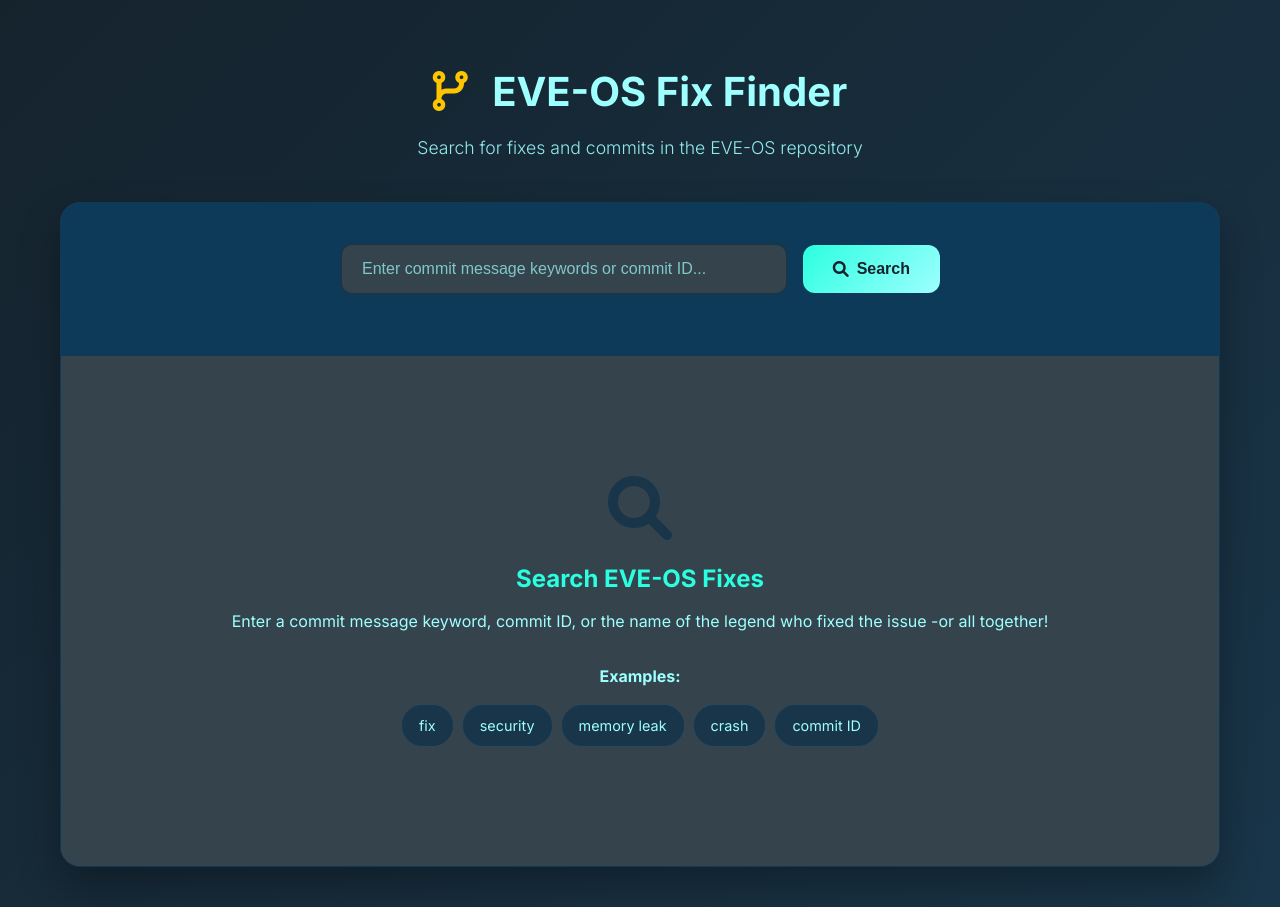
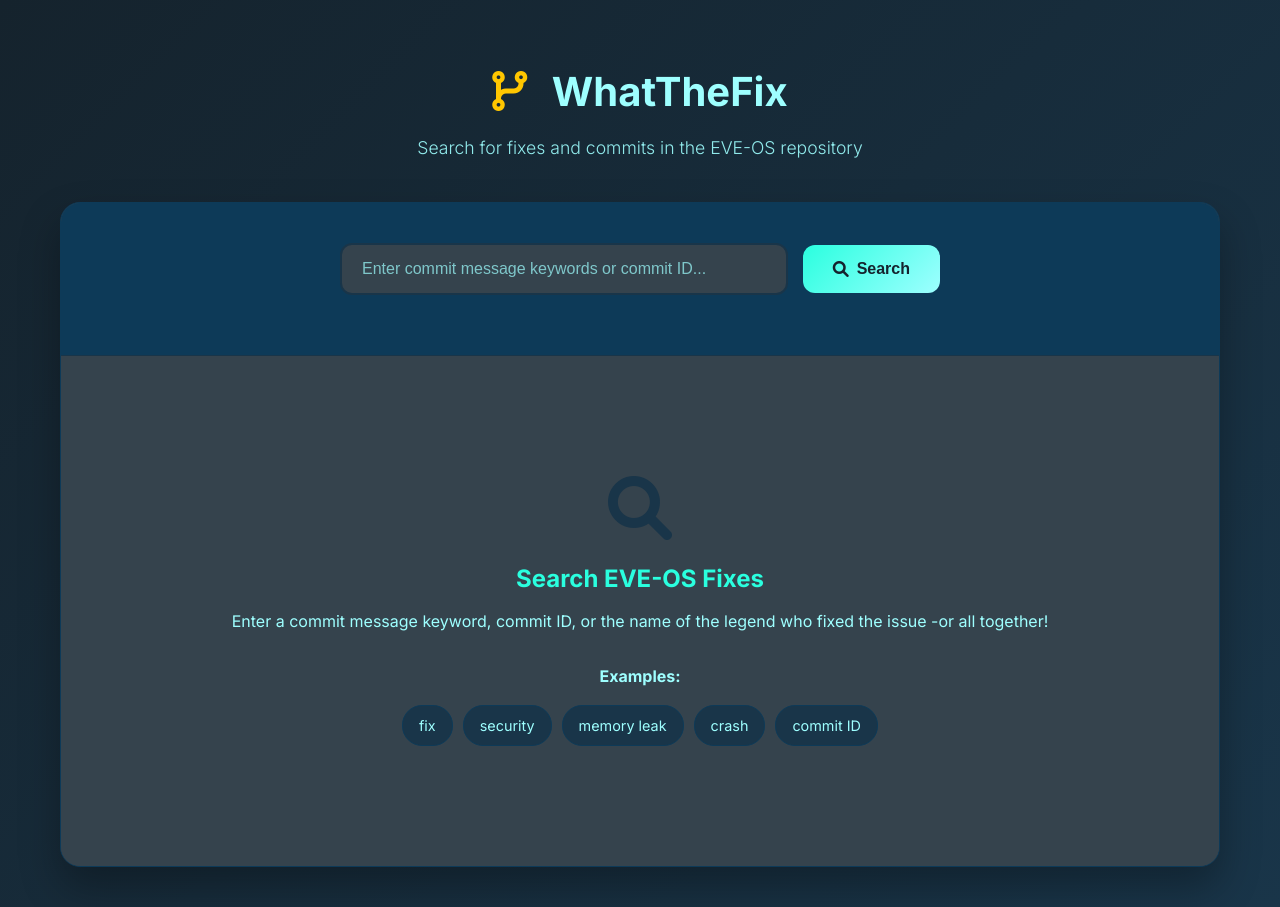
Before and after one commit to joao-zededa/whatthefix, a website: page public/index.html in a window 1280 px wide. Drawn offline with Linux system fonts and the light colour scheme; no server answers.

Commit message:
Update: name change

```diff
--- a/public/index.html
+++ b/public/index.html
@@ -3,7 +3,7 @@
 <head>
     <meta charset="UTF-8">
     <meta name="viewport" content="width=device-width, initial-scale=1.0">
-    <title>EVE-OS Fix Finder - Cobalt2 Theme</title>
+    <title>WhatTheFix - Cobalt2 Theme</title>
     <link rel="stylesheet" href="styles.css">
     <link href="https://fonts.googleapis.com/css2?family=Inter:wght@300;400;500;600;700&display=swap" rel="stylesheet">
     <link href="https://cdnjs.cloudflare.com/ajax/libs/font-awesome/6.0.0/css/all.min.css" rel="stylesheet">
@@ -14,7 +14,7 @@
             <div class="header-content">
                 <h1 class="title">
                     <i class="fas fa-code-branch"></i>
-                    EVE-OS Fix Finder
+                    WhatTheFix
                 </h1>
                 <p class="subtitle">Search for fixes and commits in the EVE-OS repository</p>
             </div>
```
Also changed, not shown: README.md.
